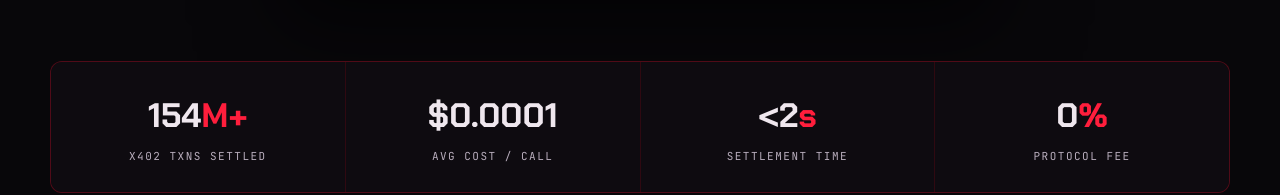
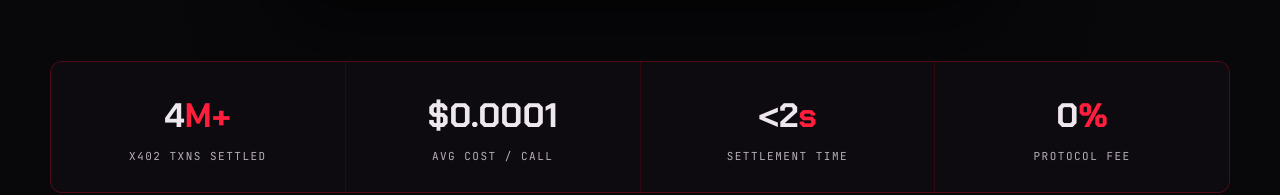
Before and after one commit to moonlightcrimble-bit/x402Swarms, a plain HTML site: page index.html in a window 1280 px wide. Shown: the part 963-1158 px from the top of the page. Drawn offline with Linux system fonts and the light colour scheme.

Commit message:
Update index.html

```diff
--- a/index.html
+++ b/index.html
@@ -321,7 +321,7 @@ footer{border-top:1px solid var(--line);padding:54px 0 40px;margin-top:40px}
 
   <!-- STATS -->
   <div class="stats">
-    <div class="stat"><div class="num">154<span class="u">M+</span></div><div class="lbl">x402 txns settled</div></div>
+    <div class="stat"><div class="num">4<span class="u">M+</span></div><div class="lbl">x402 txns settled</div></div>
     <div class="stat"><div class="num">$0.0001</div><div class="lbl">avg cost / call</div></div>
     <div class="stat"><div class="num">&lt;2<span class="u">s</span></div><div class="lbl">settlement time</div></div>
     <div class="stat"><div class="num">0<span class="u">%</span></div><div class="lbl">protocol fee</div></div>
```
